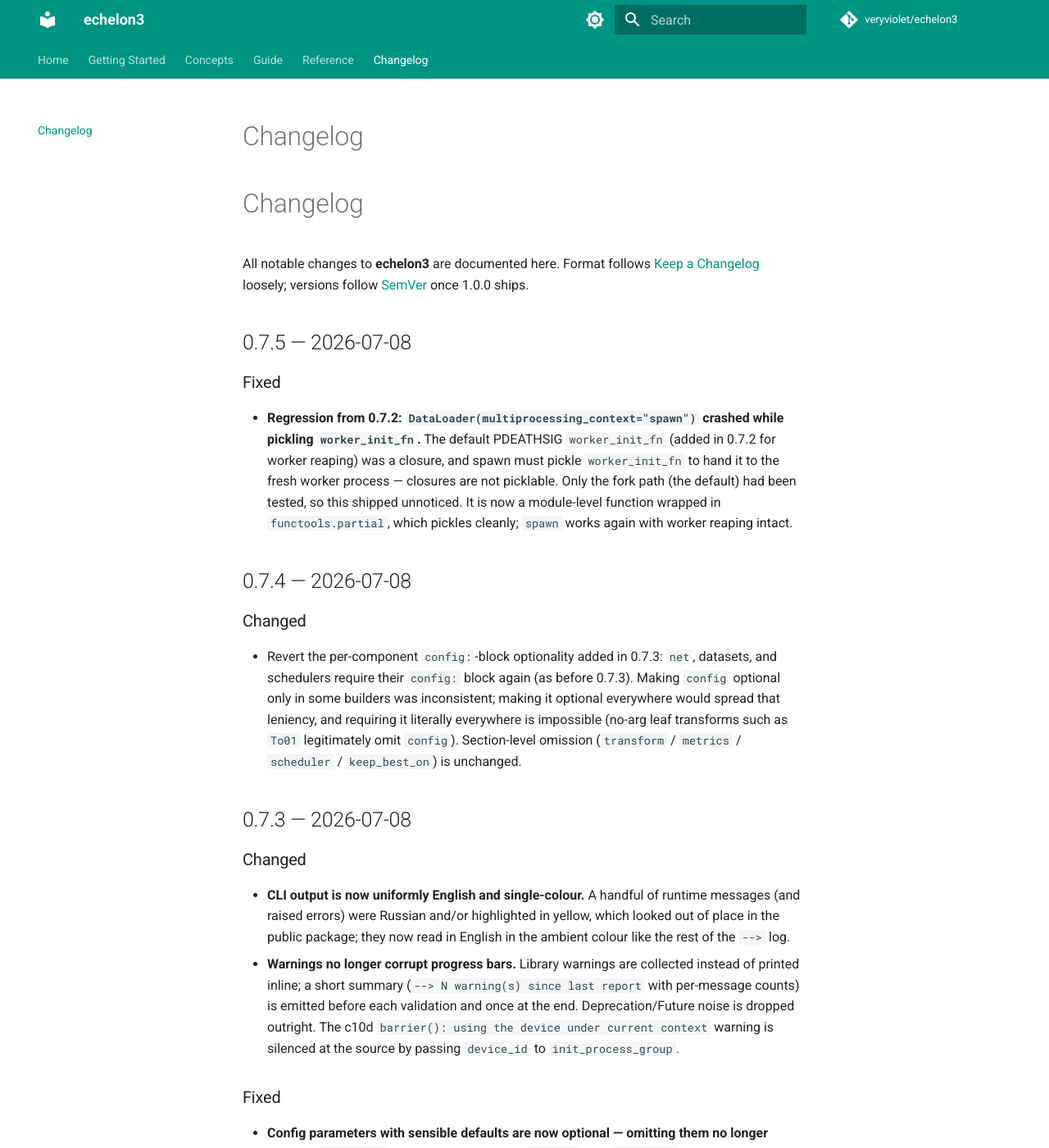
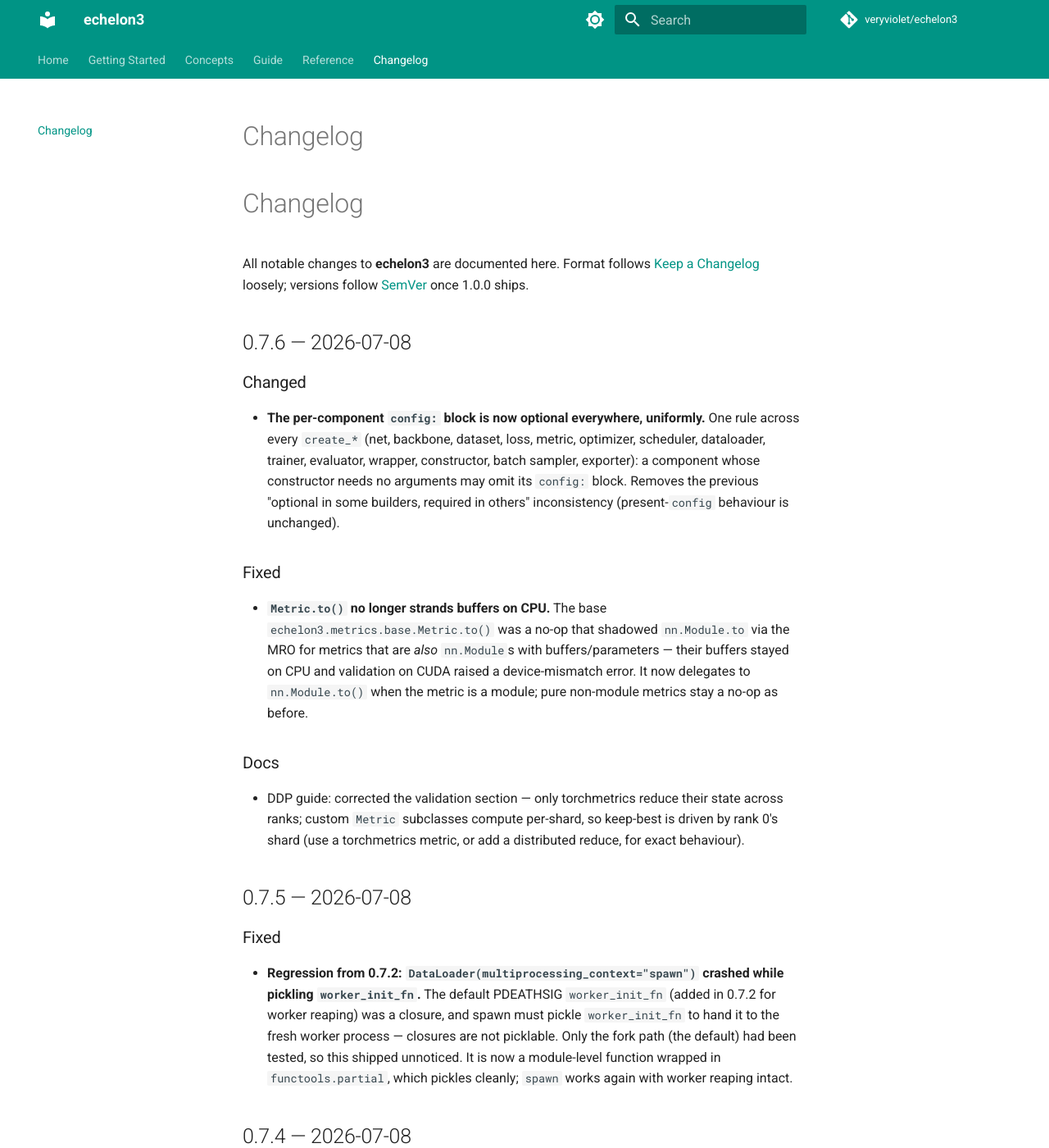
Before and after one commit to veryviolet/echelon3, an MkDocs documentation site: the page built from docs/changelog.md, in a window 1280 px wide and 1400 px high. Shown: the whole window at 82% size. Built offline with MkDocs 1.6.1 and Material for MkDocs 9.7.7, drawn with Linux system fonts in a browser that asks for light colours; comment, search, counter and statistics services are not loaded.

Commit message:
config optional everywhere (agreed) + fix Metric.to buffer move (0.7.6)
config: single _cfg_kwargs helper applied across every create_* — the config:
block is now optional uniformly (net/backbone/dataset/loss/metric/optimizer/
scheduler/dataloader/trainer/evaluator/wrapper/constructor/batch_sampler/exporter),
removing the "optional in some, required in others" mess. Present-config behaviour
is byte-for-byte unchanged.

Metric.to (agent bug #2): the base Metric.to was a no-op that shadowed
nn.Module.to via MRO for metrics that are also nn.Modules with buffers -> buffers
stranded on CPU -> device-mismatch RuntimeError in validate on cuda. Delegate to
nn.Module.to when self is a module; pure metrics stay no-op.

DDP docs (agent note #3): only torchmetrics reduce across ranks; custom Metric
subclasses compute per-shard, so keep-best is rank-0-shard-driven. Documented the
caveat + recommendation (averaging shards is wrong for ratio metrics like IoU).

Verified: pytest 14/14 (incl. config-optional-everywhere + Metric.to buffer +
spawn-picklability), spawn DataLoader iterates, valid seg trains on CPU.

Co-Authored-By: Claude Opus 4.8 (1M context) <noreply@anthropic.com>

```diff
--- a/CHANGELOG.md
+++ b/CHANGELOG.md
@@ -3,6 +3,33 @@
 All notable changes to **echelon3** are documented here. Format follows
 [Keep a Changelog](https://keepachangelog.com/en/1.1.0/) loosely; versions
 follow [SemVer](https://semver.org/) once 1.0.0 ships.
+
+## 0.7.6 — 2026-07-08
+
+### Changed
+
+- **The per-component `config:` block is now optional everywhere, uniformly.** One
+  rule across every `create_*` (net, backbone, dataset, loss, metric, optimizer,
+  scheduler, dataloader, trainer, evaluator, wrapper, constructor, batch sampler,
+  exporter): a component whose constructor needs no arguments may omit its `config:`
+  block. Removes the previous "optional in some builders, required in others"
+  inconsistency (present-`config` behaviour is unchanged).
+
+### Fixed
+
+- **`Metric.to()` no longer strands buffers on CPU.** The base
+  `echelon3.metrics.base.Metric.to()` was a no-op that shadowed `nn.Module.to` via
+  the MRO for metrics that are *also* `nn.Module`s with buffers/parameters — their
+  buffers stayed on CPU and validation on CUDA raised a device-mismatch error. It
+  now delegates to `nn.Module.to()` when the metric is a module; pure non-module
+  metrics stay a no-op as before.
+
+### Docs
+
+- DDP guide: corrected the validation section — only torchmetrics reduce their state
+  across ranks; custom `Metric` subclasses compute per-shard, so keep-best is driven
+  by rank 0's shard (use a torchmetrics metric, or add a distributed reduce, for
+  exact behaviour).
 
 ## 0.7.5 — 2026-07-08
 
--- a/pyproject.toml
+++ b/pyproject.toml
@@ -1,6 +1,6 @@
 [project]
 name = "echelon3"
-version = "0.7.5"
+version = "0.7.6"
 description = "Config-driven PyTorch training framework: assemble nets, data, losses and trainers from YAML"
 readme = "README.md"
 requires-python = ">=3.10"
```
Also changed, not shown: docs/guide/ddp.md (+16 -4 lines), 4 other files.
